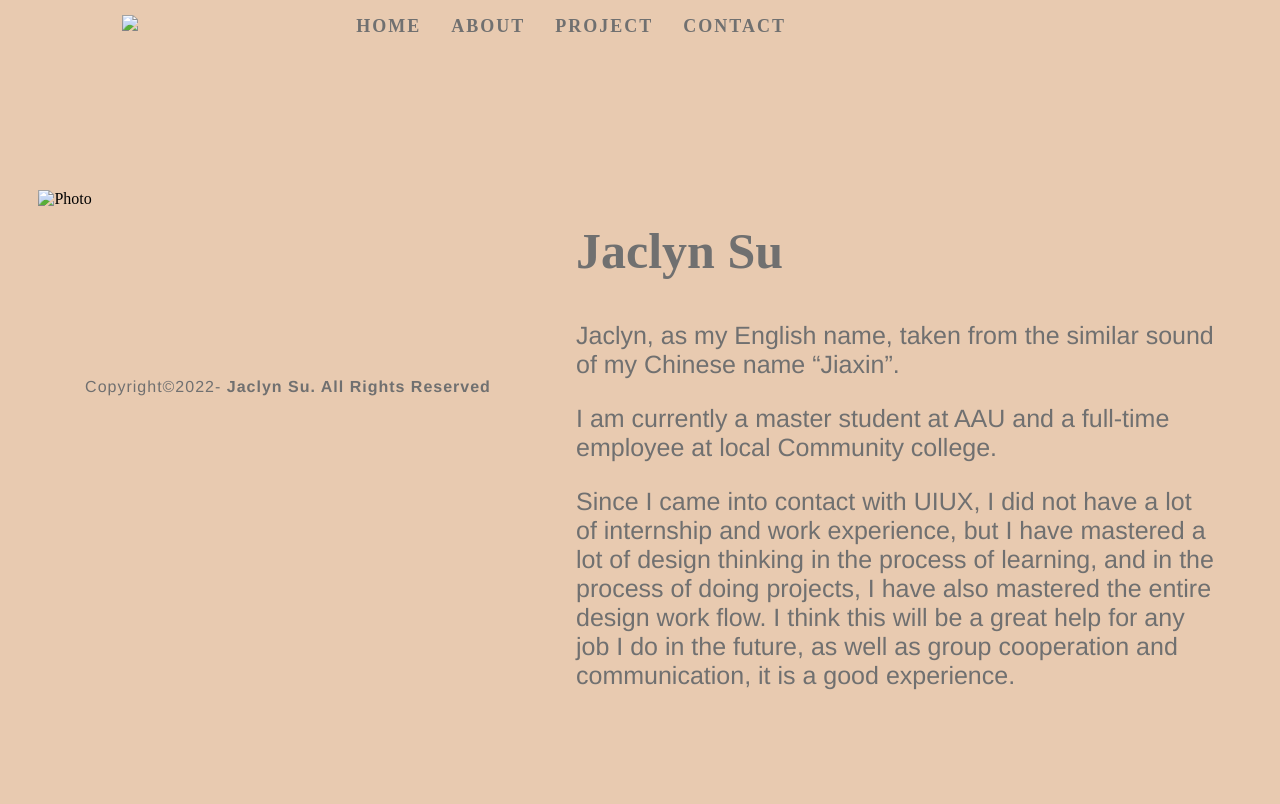
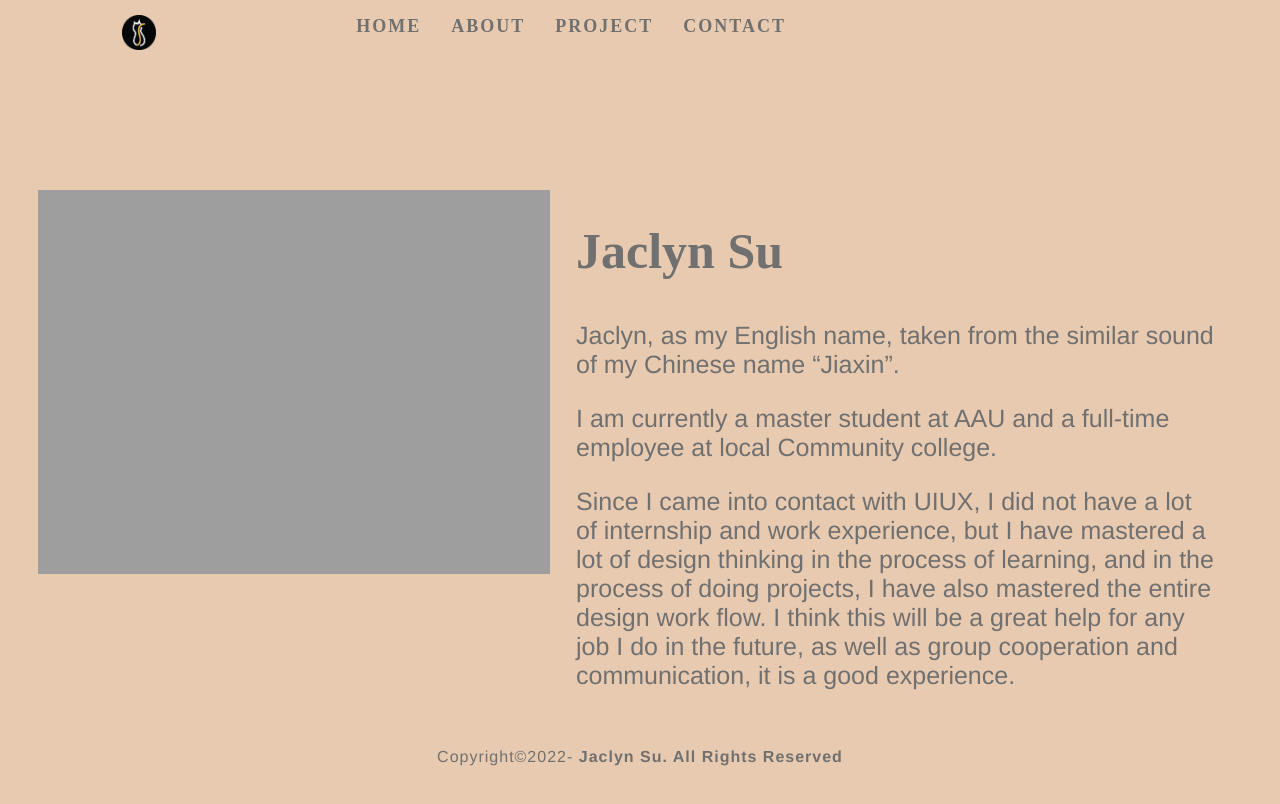
Before and after one commit to jaclynsu/Portfolio, a plain HTML site: page about.html in a window 1280 px wide. Drawn offline with Linux system fonts and the light colour scheme; the site is published under a folder, as on GitHub Pages, so addresses that start at the root find nothing.

Commit message:
Update about.html

```diff
--- a/about.html
+++ b/about.html
@@ -19,7 +19,7 @@
         <!-- Navigation -->
 
         <header>
-            <img class="logo" src="/images/logo.PNG">
+            <img class="logo" src="images/logo.PNG">
             <nav>
                 <ul>
                     <li><a href="index.html">HOME</a></li>
@@ -35,7 +35,7 @@
     <section class="hero" id="hero">
         <div class="bio_intro">
 
-            <img class="about_photo" src="/images/IMG_3738.JPG" alt="Photo">
+            <img class="about_photo" src="images/IMG_3738.JPG" alt="Photo">
 
             <div class="bio">
                 <h2 class="designer_name">Jaclyn Su </h2>
```
